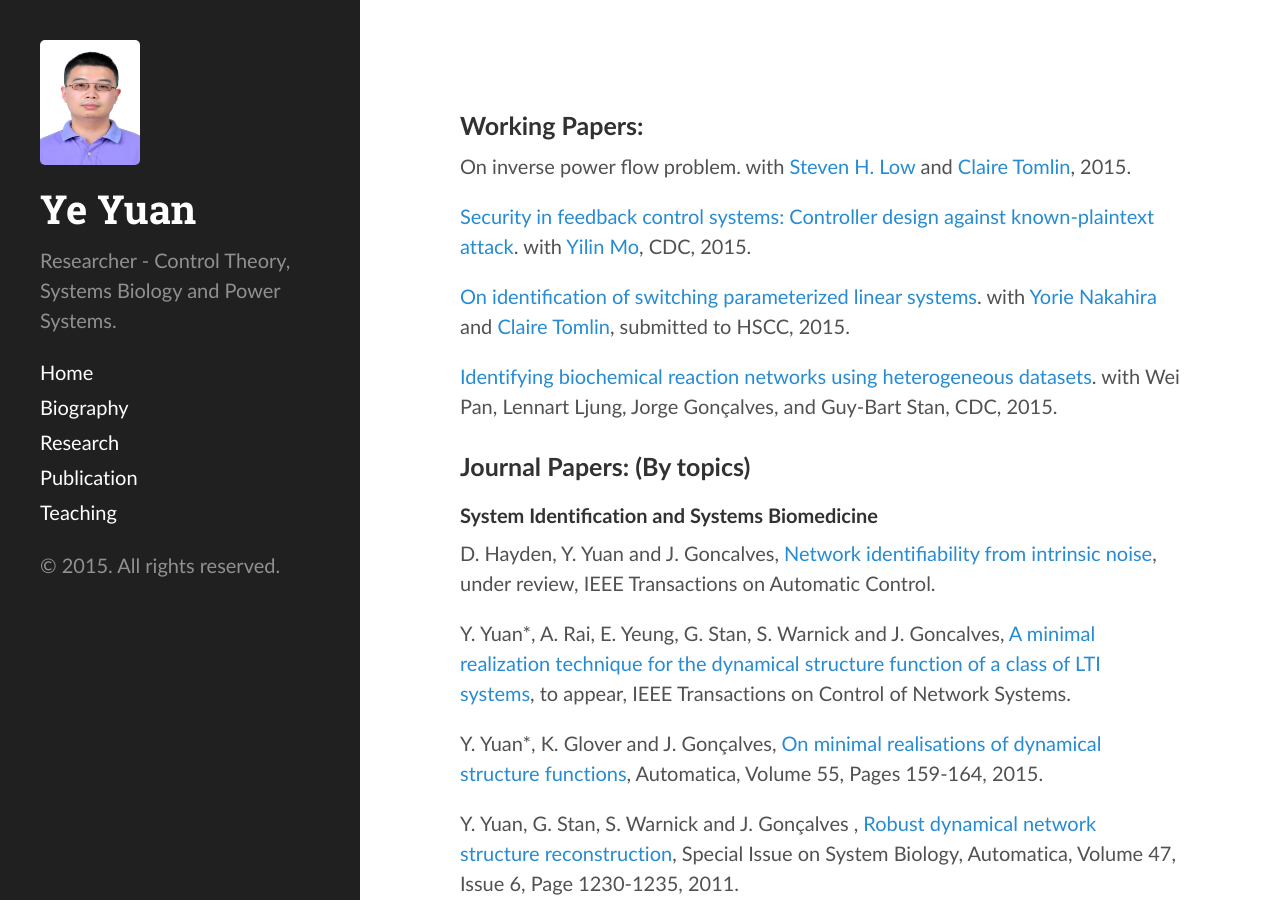
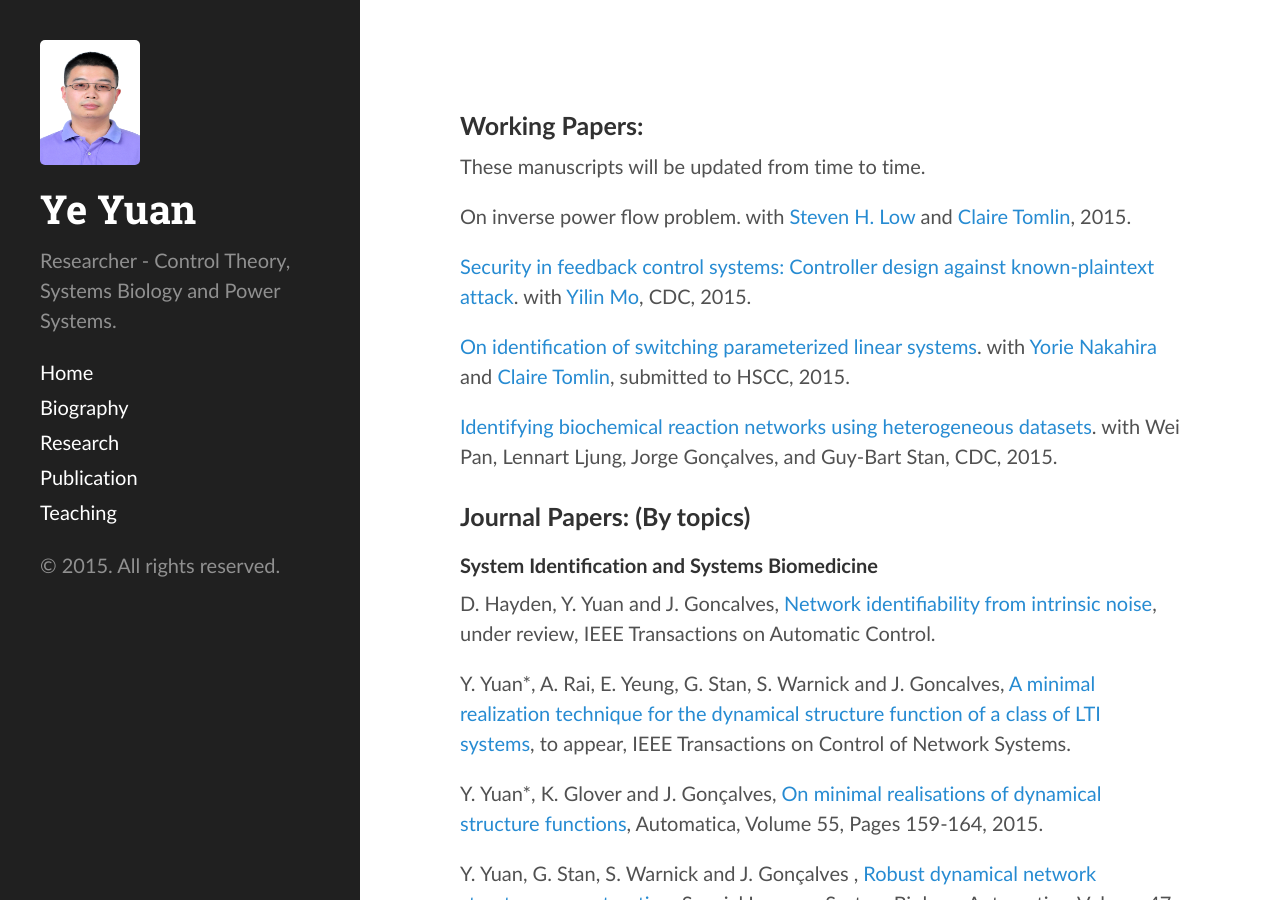
Before and after one commit to yy311/yy311.github.io, a Jekyll site: the page built from publication.md, in a window 1280 px wide and 900 px high. Built offline with Jekyll 4.4.1, drawn with Linux system fonts in a browser that asks for light colours.

Commit message:
Update publication.md

```diff
--- a/publication.md
+++ b/publication.md
@@ -3,6 +3,8 @@ layout: page
 ---
 
 ###Working Papers:
+
+These manuscripts will be updated from time to time.
 
 On inverse power flow problem. with [Steven H. Low](http://netlab.caltech.edu/~slow/) and [Claire Tomlin](http://www.eecs.berkeley.edu/~tomlin/), 2015.
 
```
